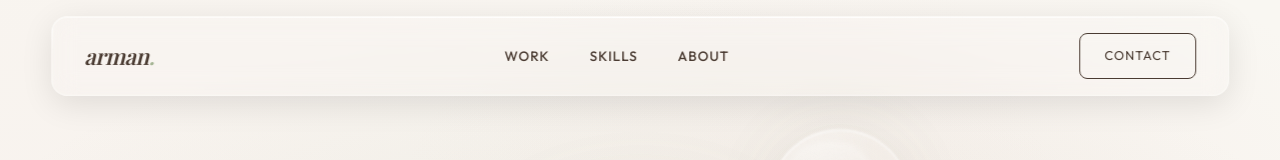
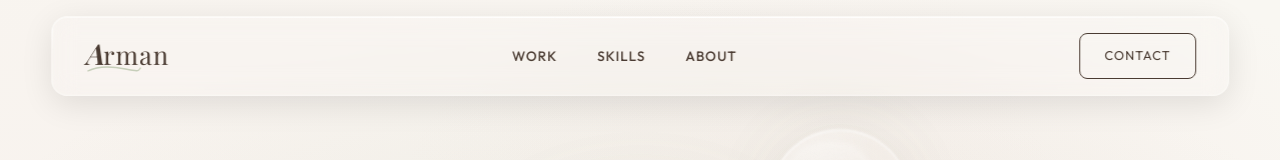
Before and after one commit to kiramogs/Arman-s-Portfolio, a React (Vite) app: page / in a window 1280 px wide. Shown: the top 160 px of the page. Built offline with nearby package versions, Linux system fonts and the light colour scheme; a web font is replaced by a local one.

Commit message:
Artistic signature-style logo with SVG flourish

```diff
--- a/src/App.jsx
+++ b/src/App.jsx
@@ -9,7 +9,10 @@ function App() {
 
             {/* NAVIGATION */}
             <nav className="navbar liquid-glass-nav">
-                <div className="logo">arman<span className="dot">.</span></div>
+                <a href="#" className="logo">
+                    <span className="logo-name"><em>A</em>rman</span>
+                    <svg className="logo-stroke" viewBox="0 0 60 8" fill="none"><path d="M2 6c10-5 25-5 40-2s14 2 16-1" stroke="currentColor" strokeWidth="1.5" strokeLinecap="round" /></svg>
+                </a>
                 <div className="nav-links">
                     <a href="#work" className="nav-link">Work</a>
                     <a href="#skills" className="nav-link">Skills</a>
--- a/src/index.css
+++ b/src/index.css
@@ -125,16 +125,53 @@ body {
 }
 
 .logo {
-  font-size: 1.4rem;
-  font-weight: 600;
-  font-family: var(--font-heading);
-  letter-spacing: -0.5px;
-  font-style: italic;
-  color: var(--text-main);
+  display: flex;
+  flex-direction: column;
+  align-items: flex-start;
+  text-decoration: none;
+  line-height: 1;
+  gap: 0;
 }
 
-.dot {
+.logo-name {
+  font-family: var(--font-heading);
+  font-size: 1.6rem;
+  font-weight: 400;
+  color: var(--text-main);
+  letter-spacing: 1px;
+}
+
+.logo-name em {
+  font-style: italic;
+  font-weight: 600;
+  font-size: 1.8rem;
+  margin-right: -1px;
+}
+
+.logo-stroke {
+  width: 56px;
+  height: 8px;
   color: var(--primary);
+  margin-top: -2px;
+  margin-left: 2px;
+  opacity: 0.6;
+  transition: opacity 0.3s;
+}
+
+.logo-stroke path {
+  stroke-dasharray: 80;
+  stroke-dashoffset: 80;
+  animation: draw-stroke 1s ease forwards 0.5s;
+}
+
+.logo:hover .logo-stroke {
+  opacity: 1;
+}
+
+@keyframes draw-stroke {
+  to {
+    stroke-dashoffset: 0;
+  }
 }
 
 .nav-links {
```
